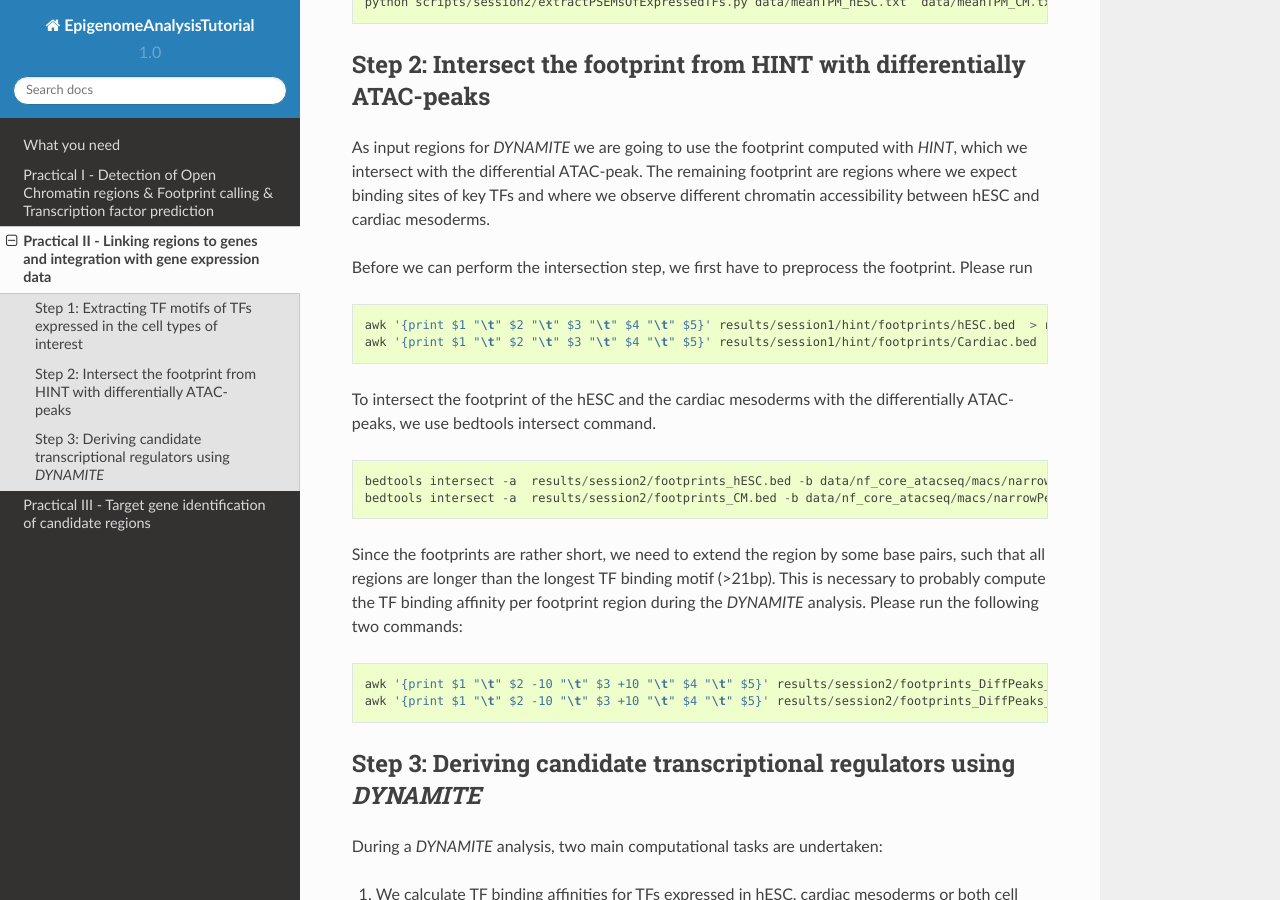
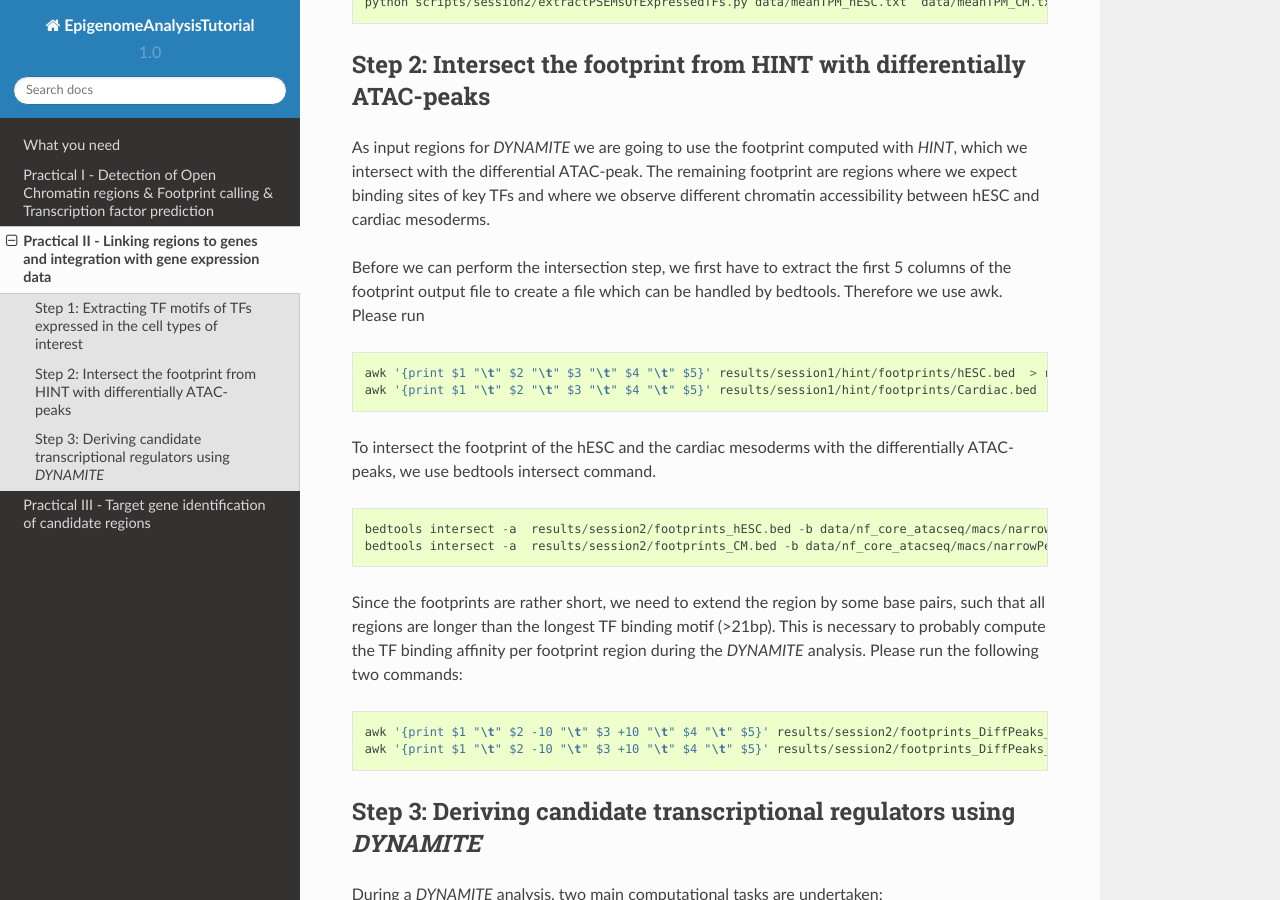
Before and after one commit to SchulzLab/EpigenomeAnalysisTutorial-2020, a Sphinx documentation site: the page built from docs/Practical2.rst, in a window 1280 px wide and 900 px high, scrolled down 1133 px. Built offline with Sphinx 7.4.7 and the Read the Docs theme 2.0.0, drawn with Linux system fonts in a browser that asks for light colours.

Commit message:
Update Practical2.rst

```diff
--- a/docs/Practical2.rst
+++ b/docs/Practical2.rst
@@ -40,7 +40,7 @@ Step 2: Intersect the footprint from HINT with differentially ATAC-peaks
 
 As input regions for *DYNAMITE* we are going to use the footprint computed with *HINT*, which we intersect with the differential ATAC-peak. The remaining footprint are regions where we expect binding sites of key TFs and where we observe different chromatin accessibility between hESC and cardiac mesoderms.
 
-Before we can perform the intersection step, we first have to preprocess the footprint. Please run
+Before we can perform the intersection step, we first have to extract the first 5 columns of the footprint output file to create a file which can be handled by bedtools. Therefore we use awk. Please run
 
 ::
 
```
